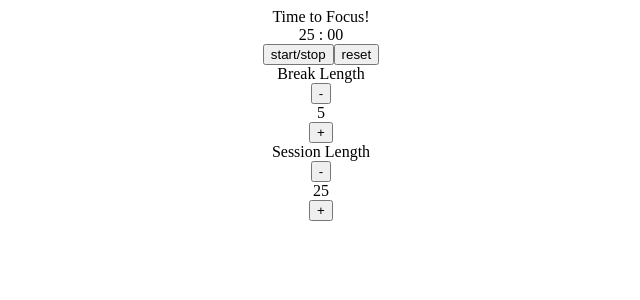
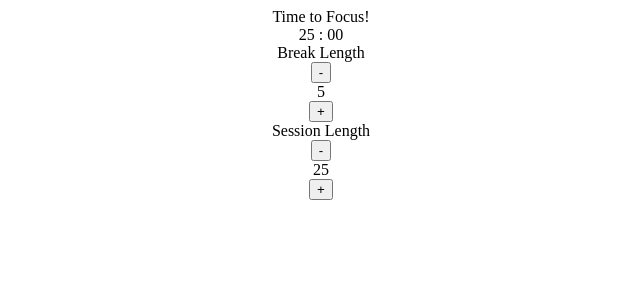
Before and after one commit to cristalnaya/react-pomodoro-clock, a React (Create React App) app: page / in a window 1280 px wide. Shown: the top 300 px of the page, without its empty margins (319-959 px from the left). Built offline with nearby package versions, Linux system fonts and the light colour scheme.

Commit message:
refactor: Implement audio to the app

```diff
--- a/src/components/StartButton.js
+++ b/src/components/StartButton.js
@@ -1,11 +1,19 @@
-import React, { Component } from 'react'
+import React, { Component } from 'react';
 
 class StartButton extends Component {
   render() {
+
+    const { start, reset, startOn } = this.props;
     return (
-      <div>
-        <button id="start_stop" onClick={this.props.startSession}>start/stop</button>
-        <button id="reset">reset</button>
+      <div className="buttons-panel">
+        <i id="start_stop" className={`fas ${startOn ? 'fa-pause' : 'fa-play'} fa-2x`} onClick={start}></i>
+        <i id="reset" className="fas fa-redo-alt fa-2x" onClick={reset}></i>
+        <audio
+          id="beep"
+          src="audio/beep.wav"
+          preload='auto'
+          ref={audio => {this.audio = audio}}
+        />
       </div>
     )
   }
```
Also changed, not shown: 2 other files (tests, documents, lock files or other folders).
